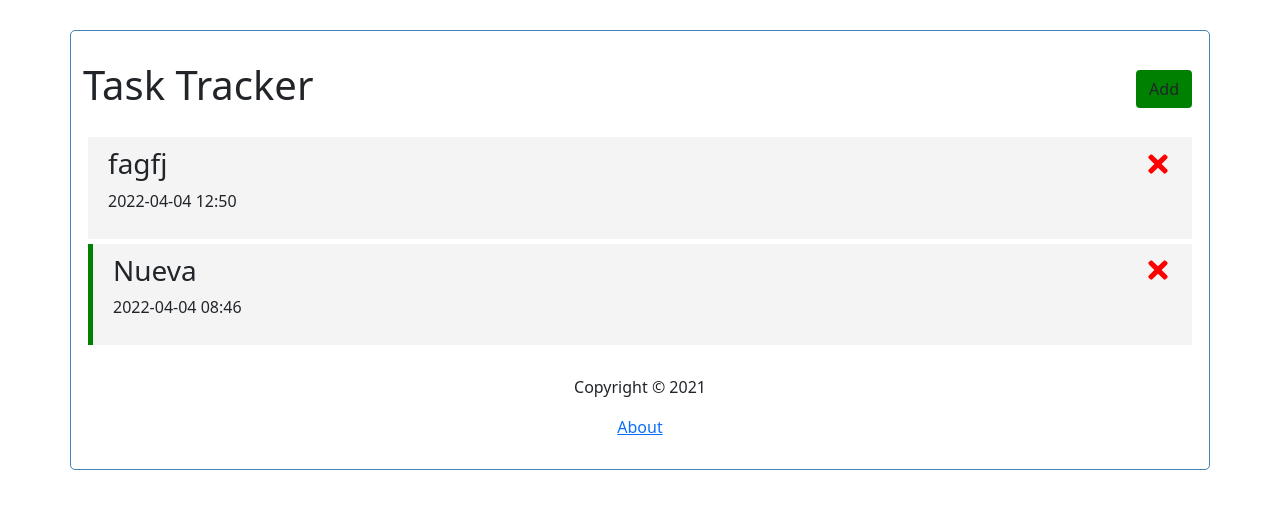
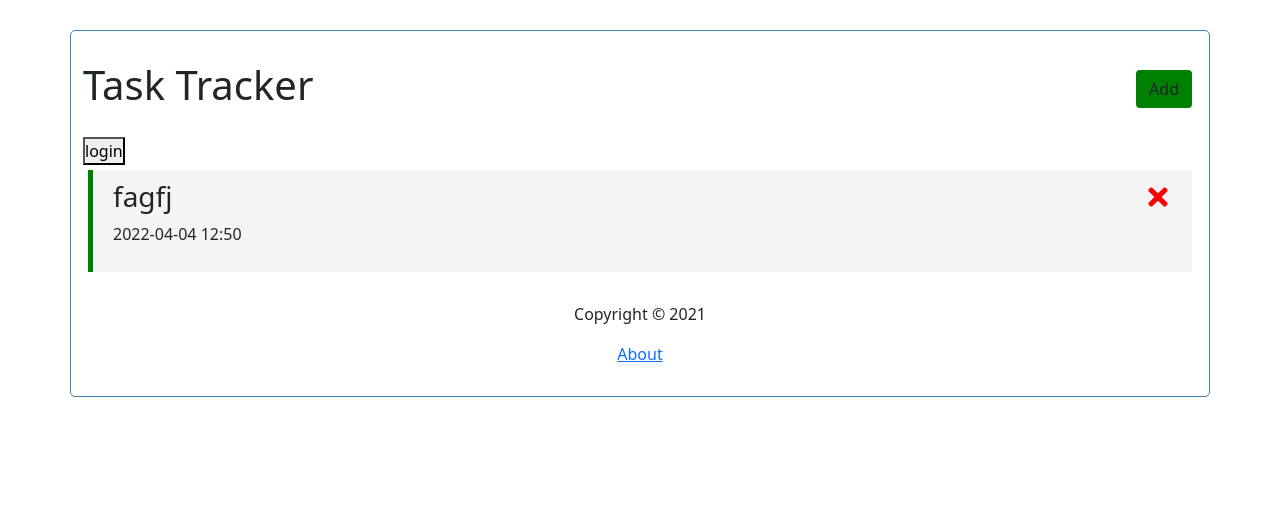
Before and after one commit to MarcosSanz1/reactFin-repo, a React (Create React App) app: page /taskTracker/ in a window 1280 px wide. Shown: the top 508 px of the page. Built offline with nearby package versions, Linux system fonts and the light colour scheme; data requests are answered from the project's data file.

Commit message:
Push desde casa (useLocation y login)

```diff
--- a/db.json
+++ b/db.json
@@ -3,14 +3,8 @@
     {
       "text": "fagfj",
       "date": "2022-04-05T22:00:00.000Z",
-      "reminder": false,
+      "reminder": true,
       "id": 4
-    },
-    {
-      "text": "Nueva",
-      "day": "Mon Apr 04 2022 10:46:24 GMT+0200 (hora de verano de Europa central)",
-      "reminder": true,
-      "id": 5
     }
   ]
 }
--- a/src/App.js
+++ b/src/App.js
@@ -39,7 +39,11 @@
     //     reminder: false
     // }
   ]);
+
   const base = "/taskTracker";
+
+  // De forma predeterminada, el inicio de sesión tendrá un valor a falso. Ya que todavía no hemos iniciado sesión
+  const [login, setLogin] = useState(false);
 
   // Función useEffect para sacar las tasks
   useEffect(() => {
@@ -181,6 +185,7 @@
         {/* setShowAddTask queremos establecerlo en el opuesto de cualquier valor */}
         <Header onAdd={() => setShowAddTask(!showAddTask)}
         showAdd={showAddTask}/>
+        <button onClick={() => setLogin(!login)}>{login ? "log out" : "login"}</button>
         {/* Queremos que cuando se muestre la lista de tasks solo se muestre este,
         no se muestre el About, para ello usamos dos rutas y exact */}
         <Routes>
@@ -271,8 +276,12 @@
 // + useParams: Obtiene el parametro después de : para luego utilizarlo en la page.
 
 // + useLocation: Obtiene la ruta de donde estas. Y con este podemos obtener los parámetros que van después de &
-// utilizamos lo puesto en el component "TaskView"
+// con URLSearchParams(useLocation().search), y con .get sobre este y ("first" o "last") podemos sacar el primer o último parámetro detras de &.
 
-// Me he quedado minuto 25:00 en el video de React Router Crash Course. 10mins de video
+// + Vamos a crear un nuevo estado para hacer un login. Este en un inicio estará a false ya que no hemos iniciado sesión.
+// Ahora crearemos un boton para el login que al clicar seteará el valor al contrario que estaba, para luego cambiar el contenido con un ternario
+
+// VOY POR: Tengo que crear un nuevo componente Profile.js, crear una ruta y un link para cambiar de page (como el About) y luego volver al video minuto 26:00
+// Me falta esto, el useHistory y el NestedRouting. Lo tengo que terminar en 1 hora
 
 export default App;
```
